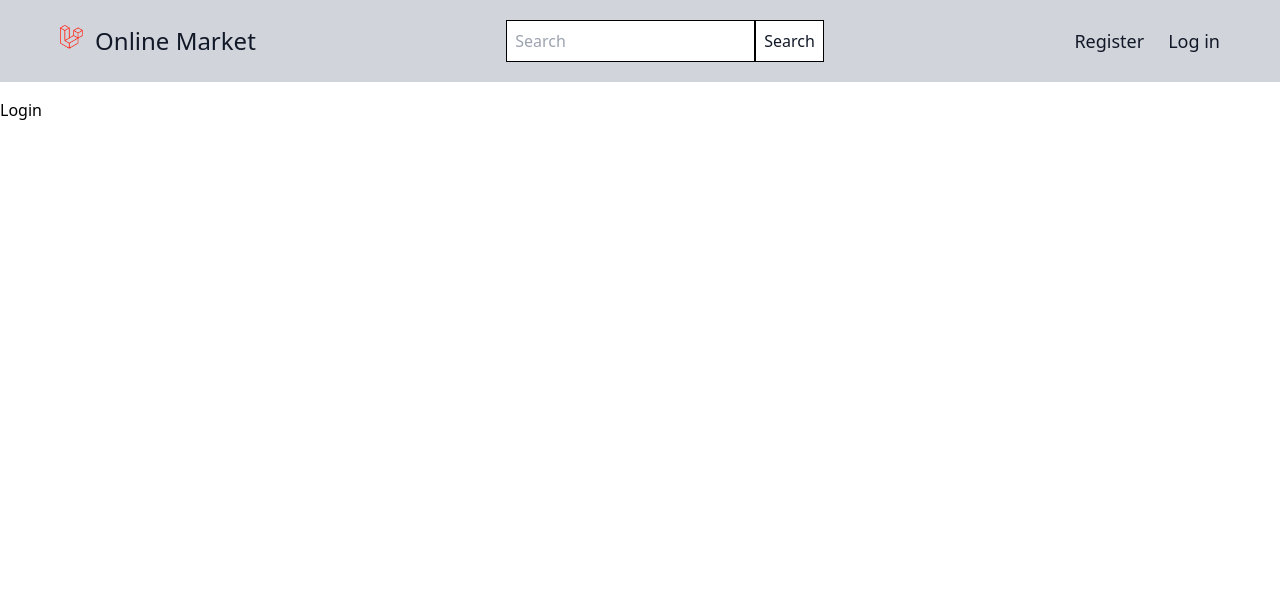
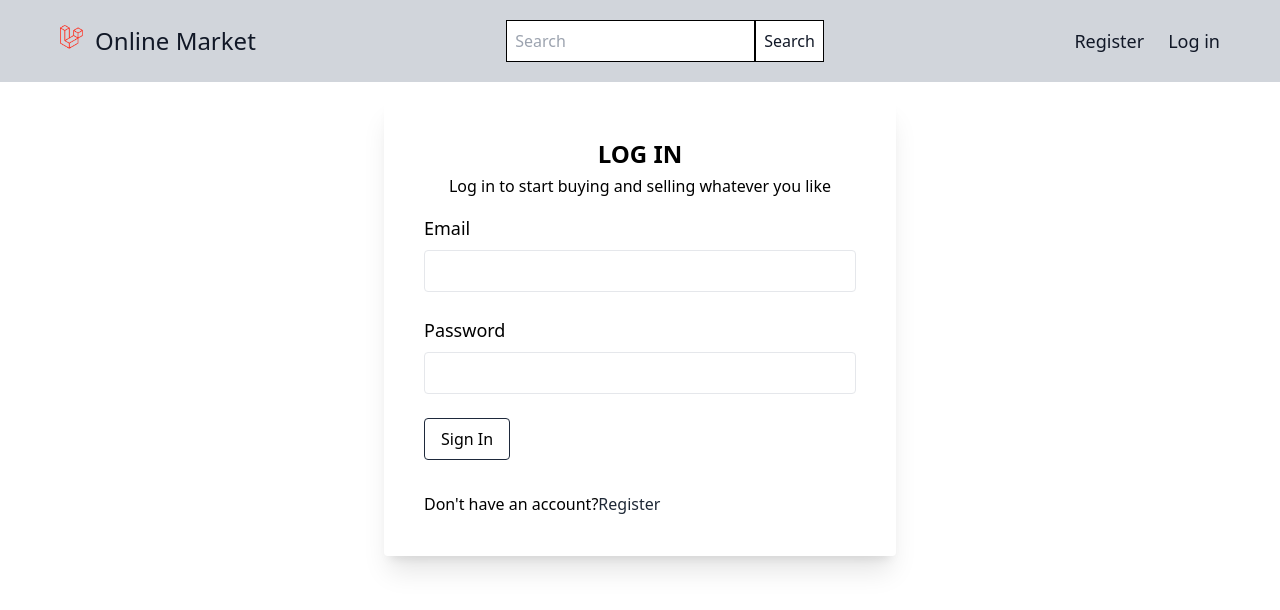
Before and after one commit to yassineghorbal/Online-Market, a React (Create React App) app: page /login in a window 1280 px wide. Shown: the top 610 px of the page. Built offline with nearby package versions, Linux system fonts and the light colour scheme.

Commit message:
added login component

```diff
--- a/src/pages/Login.jsx
+++ b/src/pages/Login.jsx
@@ -1,3 +1,78 @@
+import { Link } from "react-router-dom";
+import { useState } from "react";
+import axios from "axios";
 export default function Login() {
-  return <div>Login</div>;
+  const [data, setData] = useState({
+    email: "",
+    password: "",
+  });
+
+  let handleChange = (e) => {
+    const newData = { ...data };
+    newData[e.target.name] = e.target.value;
+    setData(newData);
+    console.log(data);
+  };
+  let submit = (e) => {
+    e.preventDefault();
+    axios
+      .post("http://127.0.0.1:8000/api/login", data)
+      .then((res) => {
+        console.log(res);
+        console.log(res.data);
+      })
+      .catch((e) => {
+        console.log(e.response.status);
+      });
+  };
+  return (
+    <div className='w-11/12 p-10 rounded max-w-lg mx-auto shadow-xl'>
+      <header className='text-center'>
+        <h2 className='text-2xl font-bold uppercase mb-1'>Log In</h2>
+        <p className='mb-4'>
+          Log in to start buying and selling whatever you like
+        </p>
+      </header>
+
+      <form onSubmit={submit}>
+        <div className='mb-6'>
+          <label for='email' className='inline-block text-lg mb-2'>
+            Email
+          </label>
+          <input
+            type='email'
+            className='border border-gray-200 rounded p-2 w-full'
+            name='email'
+            onChange={(e) => handleChange(e)}
+          />
+        </div>
+        <div className='mb-6'>
+          <label for='password' className='inline-block text-lg mb-2'>
+            Password
+          </label>
+          <input
+            type='password'
+            className='border border-gray-200 rounded p-2 w-full'
+            name='password'
+            onChange={(e) => handleChange(e)}
+          />
+        </div>
+        <div className='mb-6'>
+          <button
+            type='submit'
+            className='border border-slate-800 rounded py-2 px-4 hover:bg-black hover:text-white'>
+            Sign In
+          </button>
+        </div>
+        <div className='mt-8'>
+          <p>
+            Don't have an account?
+            <Link to='/register' className='text-gray-800 hover:underline'>
+              Register
+            </Link>
+          </p>
+        </div>
+      </form>
+    </div>
+  );
 }
```
